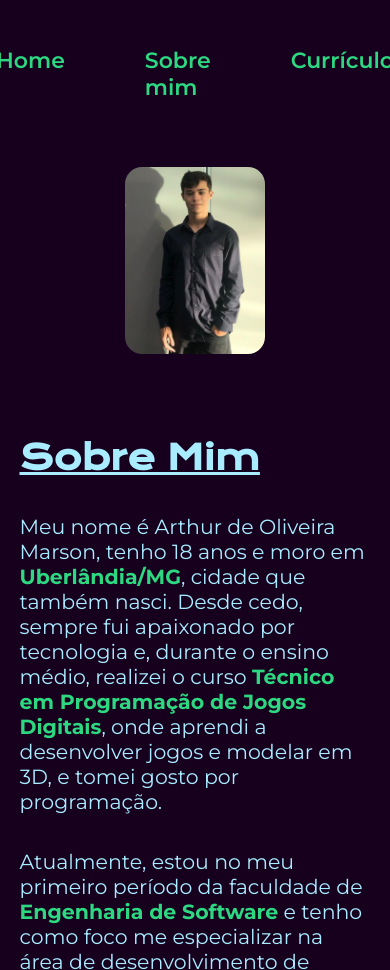
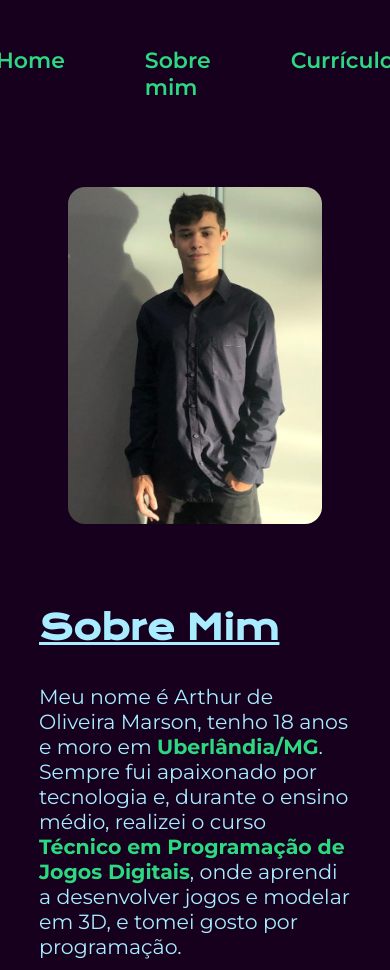
Before and after one commit to arthurmarson/portfolio-html-css, a plain HTML site: page about.html in a window 390 px wide. Shown: the top 970 px of the page. Drawn offline with nearby package versions, Linux system fonts and the light colour scheme.

Commit message:
atualizando @media e texto sobre mim

```diff
--- a/about.html
+++ b/about.html
@@ -21,13 +21,13 @@
         <section class="apresentacao__conteudo">
             <h1 class="apresentacao__conteudo__titulo__about">Sobre Mim</h1>
 
-            <p class="apresentacao__conteudo__texto__about">Meu nome é Arthur de Oliveira Marson, tenho 18 anos e moro em <strong class="titulo-destaque">Uberlândia/MG</strong>, cidade que também nasci. Desde cedo, sempre fui apaixonado por tecnologia e, durante o ensino médio, realizei o curso <strong class="titulo-destaque">Técnico em Programação de Jogos Digitais</strong>, onde aprendi a desenvolver jogos e modelar em 3D, e tomei gosto por programação.</p>
+            <p class="apresentacao__conteudo__texto__about">Meu nome é Arthur de Oliveira Marson, tenho 18 anos e moro em <strong class="titulo-destaque">Uberlândia/MG</strong>. Sempre fui apaixonado por tecnologia e, durante o ensino médio, realizei o curso <strong class="titulo-destaque">Técnico em Programação de Jogos Digitais</strong>, onde aprendi a desenvolver jogos e modelar em 3D, e tomei gosto por programação.</p>
 
-            <p class="apresentacao__conteudo__texto__about">Atualmente, estou no meu primeiro período da faculdade de <strong class="titulo-destaque">Engenharia de Software</strong> e tenho como foco me especializar na área de desenvolvimento de software, buscando oportunidades de estágio. Nas horas vagas, sou um grande <strong class="titulo-destaque">fã de video games e jogo vôlei</strong> semanalmente, o que me ajuda a manter a disciplina e a relaxar a mente. Estou sempre <strong class="titulo-destaque">aberto a aprender e colaborar</strong> em novos projetos. Se quiser saber mais sobre meus repositórios ou apenas trocar ideias sobre desenvolvimento e tecnologia, <strong class="titulo-destaque">fique à vontade para entrar em contato clicando na foto!</strong></p>
+            <p class="apresentacao__conteudo__texto__about">Estou no primeiro período do curso de <strong class="titulo-destaque">Engenharia de Software</strong> e planejo expandir meus conhecimentos além da faculdade. Nas horas vagas, sou um grande <strong class="titulo-destaque">fã de video games e jogo vôlei</strong> semanalmente, me ajudando a manter a disciplina e relaxar a mente. Estou sempre <strong class="titulo-destaque">aberto a aprender e colaborar</strong> em novos projetos. Se quiser saber mais sobre meus repositórios ou apenas trocar ideias sobre tecnologia, <strong class="titulo-destaque">fique à vontade para entrar em contato clicando na foto!</strong></p>
         </section>
 
         <a class="email__perfil" href="mailto:arthurmarson2006@gmail.com" target="_blank" title="arthurmarson2006@gmail.com">
-            <img class="imagem__perfil" src="assets/perfil.jpg" alt="Foto do Arthur Marson">
+            <img class="imagem__perfil__email" src="assets/perfil.jpg" alt="Foto do Arthur Marson">
         </a>
 
     </main>
--- a/styles/style.css
+++ b/styles/style.css
@@ -126,6 +126,11 @@ body {
     border-radius: 17px;
 }
 
+.imagem__perfil__email {
+    width: 28vw;
+    border-radius: 17px;
+}
+
 .rodape {
     padding: 24px;
     color: black;
@@ -147,7 +152,7 @@ body {
 
     .apresentacao {
         flex-direction: column-reverse;
-        padding: 5%;
+        padding: 10%;
     }
 
     .apresentacao__conteudo {
@@ -161,7 +166,12 @@ body {
     }
 
     .imagem__perfil {
-        width: 40%;
+        width: 50%;
+        border-radius: 17px;
+    }
+
+    .imagem__perfil__email {
+        width: 65vw;
         border-radius: 17px;
     }
 }
```
